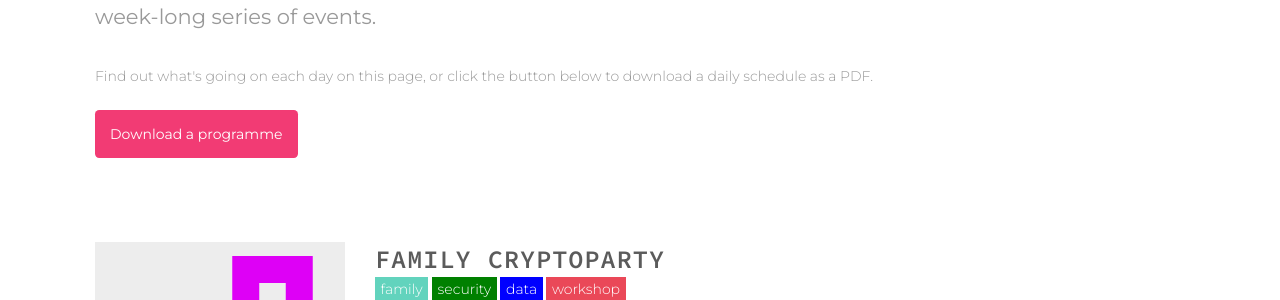
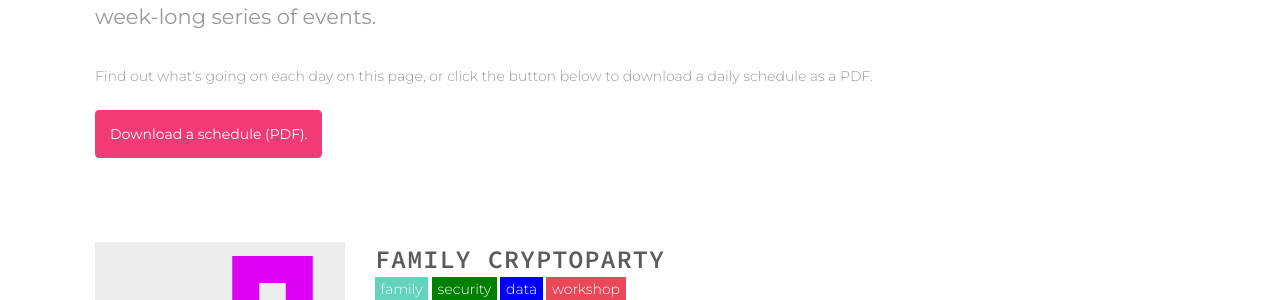
Before and after one commit to disastrid/intersections_redux, a Jekyll site: the page built from events.html, in a window 1280 px wide and 900 px high, scrolled down 355 px. Shown: the part 135-435 px from the top of the window. Built offline with Jekyll 4.4.1, drawn with Linux system fonts in a browser that asks for light colours.

Commit message:
Added links to download map and schedule

```diff
--- a/events.html
+++ b/events.html
@@ -22,7 +22,7 @@ section_id: events
 
       <p>Find out what's going on each day on this page, or click the button below to download a daily schedule as a PDF.</p>
 
-      <a href="#" class="button-link">Download a programme  </a>
+      <a href="downloads/intersections_schedule.pdf" class="button-link">Download a schedule (PDF).</a>
     </div>
   </div>
 </div>
```
Also changed, not shown: location.html (+1 -13 lines), 2 other files.
